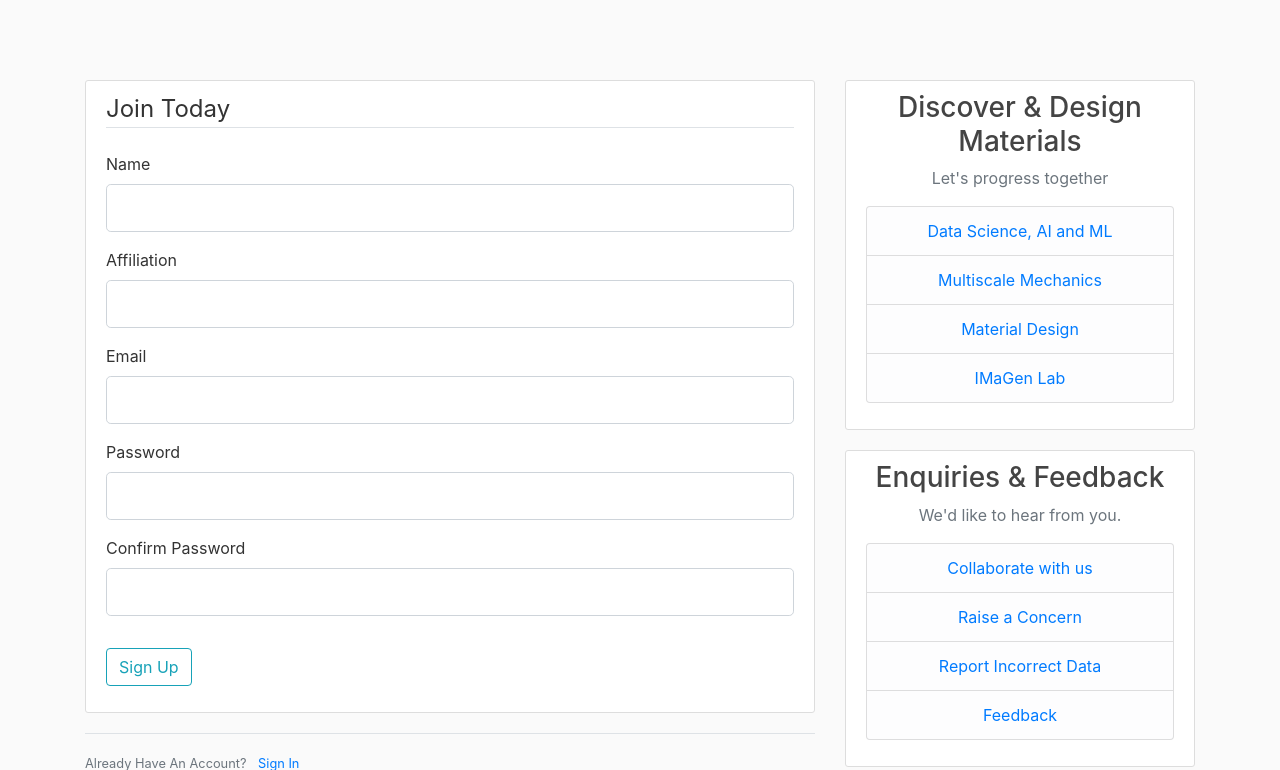
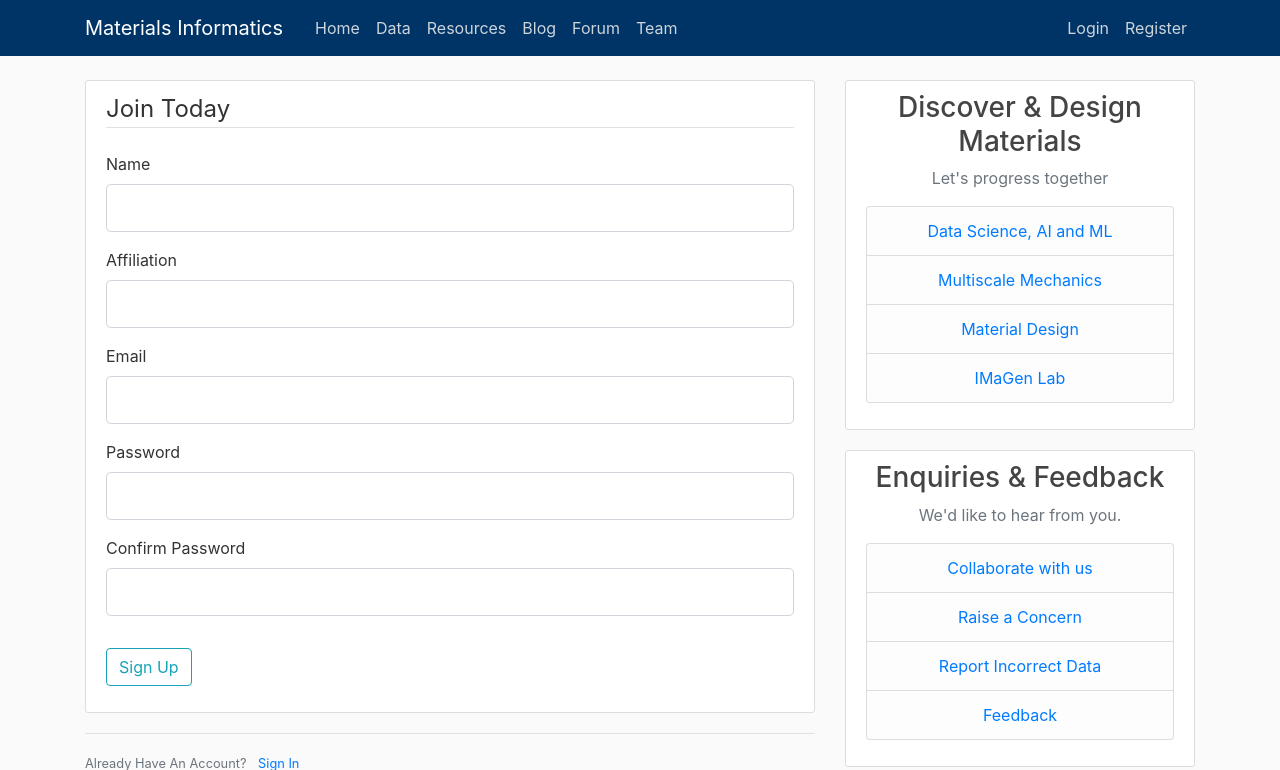
Before and after one commit to aviatorpranoy/imagen-iitb, a Flask app: page /register in a window 1280 px wide. Shown: the top 770 px of the page. Run offline with Flask 2, Linux system fonts and the light colour scheme; some libraries are stand-ins or nearby versions.

Commit message:
Add files via upload

```diff
--- a/imagenflask/routes.py
+++ b/imagenflask/routes.py
@@ -139,7 +139,7 @@ def register():
                  "name": username,
                  "email" : email,
                  "affiliation" : affiliation,
-                 "avatar": storage.child("default.jpg").get_url(None)
+                 "avatar": "default.jpg"
 
         }
 
@@ -243,6 +243,7 @@ def account():
 
 
                 image_url = "profile_pics/"+picture_file
+                db.child("users").child(session['userID']).update({"avatar": image_url})
             else:
                 image_url = "NA"
                 #current_user.image_file = picture_file
@@ -253,14 +254,14 @@ def account():
 
             db.child("users").child(session['userID']).update({"name": username})
             db.child("users").child(session['userID']).update({"email": email})
-            db.child("users").child(session['userID']).update({"avatar": image_url})
+
             db.child("users").child(session['userID']).update({"affiliation": affiliation})
 
 
 
 
             #db.session.commit()
-            #flash('Your account has been updated!', 'success')
+            flash('Your account has been updated!', 'success')
             return redirect(url_for('account'))
         elif request.method == 'GET':
 
@@ -278,7 +279,7 @@ def account():
             form.username.data = allP[3][1]
             form.affiliation.data = allP[0][1]
             form.email.data = allP[2][1]
-            #image_file =
+
             image_file = storage.child(allP[1][1]).get_url(None)
 
         return render_template('account.html', title='Account', form=form, image = image_file, loggedin=True)
@@ -299,7 +300,7 @@ def new_post():
             content=form.content.data
             #author=current_user
             x = datetime.datetime.now()
-            x = x.strftime("%Y-%m-%d %H:%M:%S")
+            x = x.strftime("%d-%m-%Y %H:%M:%S")
 
             tmp = (random.randint(100000000000000,999999999999999))
             tmp = str(tmp)
@@ -341,7 +342,7 @@ def post(post_id):
     userID = allP[4][1]
     print(content)
     #add username
-    usersDetails = db.child("users").child(singlePost['userID']).get()
+    usersDetails = db.child("users").child(userID).get()
     u = usersDetails.val()
     allDetails = list(u.items())
     print(allDetails)
@@ -453,7 +454,7 @@ def blog():
         affiliation = (allDetails[0][1])
         avatar = storage.child(allDetails[1][1]).get_url(None)
         email = (allDetails[2][1])
-        userDict = {'name' : name, 'affiliation' : affiliation, 'avatar' : avatar, 'email' : email}
+        userDict = {'name' : name, 'affiliation' : affiliation, 'avatar' : avatar, 'email' : email, 'date': singlePost['timestamp'].split(" ")[0]}
         singlePost.update(userDict)
 
 
@@ -462,6 +463,8 @@ def blog():
 
 
     print(posts)
+    #x = singlePost['timestamp']
+    #posts.sort(key=lambda x: time.strptime(x, '%Y-%m-%d %H:%M:%S')[0:6], reverse=True)
     if 'login' in session:
         return render_template("blog.html", posts=posts, title='Blog',loggedin=True)
     else:
--- a/imagenflask/static/main.css
+++ b/imagenflask/static/main.css
@@ -82,3 +82,11 @@ a.article-title:hover {
 .account-heading {
   font-size: 2.5rem;
 }
+
+.date{
+  text-align: right;
+}
+
+.affi{
+  text-align: left;
+}
--- a/imagenflask/templates/blog.html
+++ b/imagenflask/templates/blog.html
@@ -1,5 +1,6 @@
 {% extends "layout.html" %}
-{% block content %}.<header class="site-header">
+{% block content %}
+<header class="site-header">
   <nav class="navbar navbar-expand-md navbar-dark bg-steel fixed-top">
     <div class="container">
       <a class="navbar-brand mr-4" href="/">Materials Informatics</a>
@@ -38,7 +39,7 @@
             <div class="article-metadata">
               <a class="mr-2" href="">{{ single.name }}</a>
               <small><em class="mr-2" href="">{{ single.affiliation }}</em></small>
-              <small class="text-muted">{{ single.timestamp }}</small>
+              <small class="text-muted"><text class="float-right">{{ single.date }}</text></small>
             </div>
             <h2><a class="article-title" href="{{ url_for('post', post_id=single.id) }}">{{ single.title }}</a></h2>
             <p class="article-content">{{ single.content }}</p>
--- a/imagenflask/templates/home.html
+++ b/imagenflask/templates/home.html
@@ -80,7 +80,7 @@
 			  </div>
 			  <!-- Navbar Right Side -->
 			  <div class="navbar-nav">
-              {% if current_user.is_authenticated %}
+				{% if loggedin %}
 				  <a class="nav-item nav-link" href="{{ url_for('new_post') }}">New Post</a>
 				  <a class="nav-item nav-link" href="{{ url_for('account') }}">Account</a>
 				  <a class="nav-item nav-link" href="{{ url_for('logout') }}">Logout</a>
--- a/imagenflask/templates/register.html
+++ b/imagenflask/templates/register.html
@@ -1,5 +1,37 @@
 {% extends "layout.html" %}
 {% block content %}
+<header class="site-header">
+    <nav class="navbar navbar-expand-md navbar-dark bg-steel fixed-top">
+      <div class="container">
+        <a class="navbar-brand mr-4" href="/">Materials Informatics</a>
+        <!--<a class="navbar-brand mr-4" href="/">Materials Informatics</a>-->
+        <button class="navbar-toggler" type="button" data-toggle="collapse" data-target="#navbarToggle" aria-controls="navbarToggle" aria-expanded="false" aria-label="Toggle navigation">
+          <span class="navbar-toggler-icon"></span>
+        </button>
+        <div class="collapse navbar-collapse" id="navbarToggle">
+          <div class="navbar-nav mr-auto">
+            <a class="nav-item nav-link" href="{{ url_for('home') }}">Home</a>
+            <a class="nav-item nav-link" href="{{ url_for('data') }}">Data</a>
+            <a class="nav-item nav-link" href="{{ url_for('res') }}">Resources</a>
+            <a class="nav-item nav-link" href="{{ url_for('blog') }}">Blog</a>
+            <a class="nav-item nav-link" href="{{ url_for('forum') }}">Forum</a>
+            <a class="nav-item nav-link" href="{{ url_for('team') }}">Team</a>
+          </div>
+          <!-- Navbar Right Side -->
+          <div class="navbar-nav">
+            {% if loggedin %}
+              <a class="nav-item nav-link" href="{{ url_for('new_post') }}">New Post</a>
+              <a class="nav-item nav-link" href="{{ url_for('account') }}">Account</a>
+              <a class="nav-item nav-link" href="{{ url_for('logout') }}">Logout</a>
+            {% else %}
+              <a class="nav-item nav-link" href="{{ url_for('login') }}">Login</a>
+              <a class="nav-item nav-link" href="{{ url_for('register') }}">Register</a>
+            {% endif %}
+          </div>
+        </div>
+      </div>
+    </nav>
+  </header>
     <div class="content-section">
         <form method="POST" action="">
             {{ form.hidden_tag() }}
```
Also changed, not shown: imagenflask/templates/post.html (+7 -4 lines), imagenflask/static/profile_pics/0f0d8cbf9acefed9.jpg (added), imagenflask/static/profile_pics/611a1b793d35f65c.jpg (added), imagenflask/static/profile_pics/8090c3ba4ebf3376.jpg (added), imagenflask/static/profile_pics/98806e31cef54c0a.jpg (added), imagenflask/static/profile_pics/f190fefcfc0996ea.jpg (added). Lines whose indentation alone changed are shown as unchanged.
